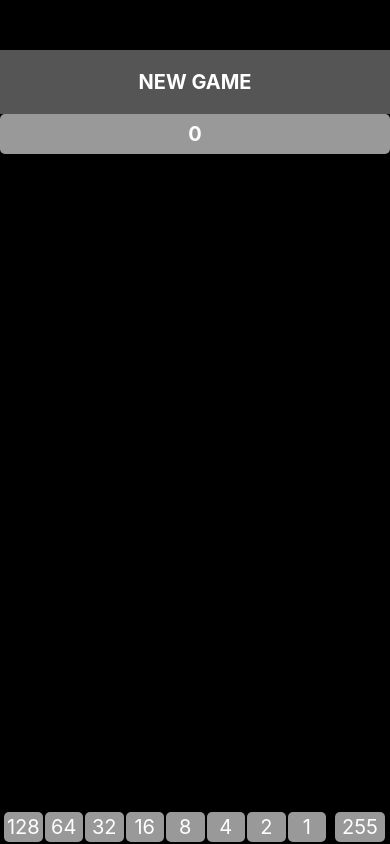
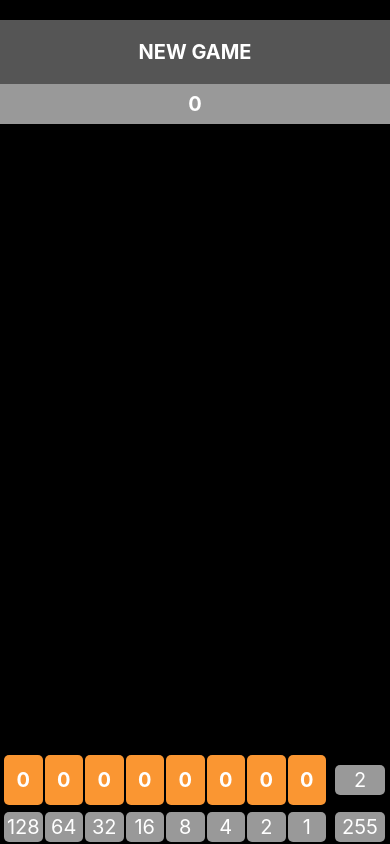
Before and after one commit to ghaiklor/binary-code, a React Native app: screen / in a window 390 px wide. Built offline with nearby package versions, Linux system fonts and the light colour scheme.

Commit message:
feature: implement adding new bits by interval

```diff
--- a/src/App.js
+++ b/src/App.js
@@ -1,5 +1,8 @@
 import React from 'react';
 import {StyleSheet, View} from 'react-native';
+import {connect} from 'react-redux';
+import PropTypes from 'prop-types';
+import {addBitNumber} from './actions';
 import BitGrid from './components/BitGrid';
 import BitRuler from './components/BitRuler';
 import Score from './components/Score';
@@ -12,11 +15,41 @@ const styles = StyleSheet.create({
     justifyContent: 'flex-start',
     alignItems: 'stretch',
     backgroundColor: 'black',
-    paddingTop: 50
+    paddingTop: 20
   }
 });
 
+const mapStateToProps = state => ({
+  isPlaying: state.isPlaying
+});
+
+const mapDispatchToProps = dispatch => ({
+  addBitNumber: () => dispatch(addBitNumber())
+});
+
 export class App extends React.Component {
+  componentDidMount() {
+    this.setState({interval: this._bindInterval()});
+  }
+
+  componentWillReceiveProps(nextProps) {
+    const {interval} = this.state;
+
+    clearInterval(interval);
+
+    if (nextProps.isPlaying) this.setState({interval: this._bindInterval()});
+  }
+
+  state = {
+    interval: 0
+  };
+
+  _bindInterval() {
+    const {addBitNumber} = this.props;
+
+    return setInterval(() => addBitNumber(), 3000);
+  }
+
   render() {
     return (
       <View style={styles.container}>
@@ -29,4 +62,9 @@ export class App extends React.Component {
   }
 }
 
-export default App;
+App.propTypes = {
+  isPlaying: PropTypes.bool.isRequired,
+  addBitNumber: PropTypes.func.isRequired
+};
+
+export default connect(mapStateToProps, mapDispatchToProps)(App);
--- a/src/actions/index.js
+++ b/src/actions/index.js
@@ -29,7 +29,6 @@ export function addBitNumber() {
     const {bits} = getState();
 
     if (bits.length > 8) return dispatch(gameOver());
-    if (bits.length <= 8) return setTimeout(() => dispatch({type: TYPES.ADD_BIT_NUMBER}), 3000);
   };
 }
 
--- a/src/components/Score.js
+++ b/src/components/Score.js
@@ -8,7 +8,6 @@ const styles = StyleSheet.create({
     justifyContent: 'center',
     alignItems: 'center',
     backgroundColor: '#999999',
-    borderRadius: 5,
     padding: 8
   },
   text: {
--- a/src/reducers/index.js
+++ b/src/reducers/index.js
@@ -6,7 +6,7 @@ const initialState = {
   level: 1,
   bits: [],
   numbers: [],
-  isPlaying: false
+  isPlaying: true
 };
 
 export default function (state = initialState, action) {
@@ -43,8 +43,8 @@ export default function (state = initialState, action) {
     case TYPES.START_GAME: {
       const score = 0;
       const level = 1;
-      const bits = [0];
-      const numbers = [1];
+      const bits = [];
+      const numbers = [];
       const isPlaying = true;
 
       return {...state, score, level, bits, numbers, isPlaying};
```
